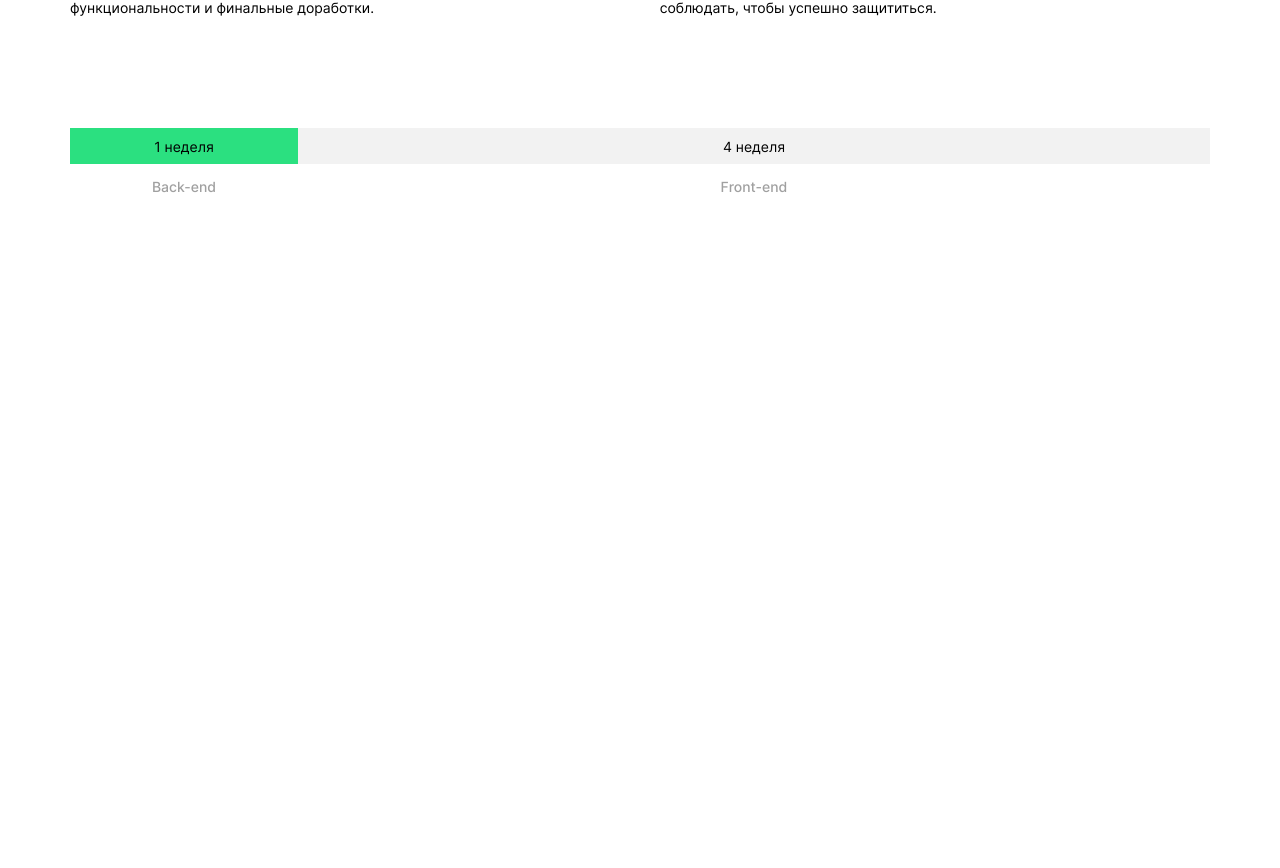
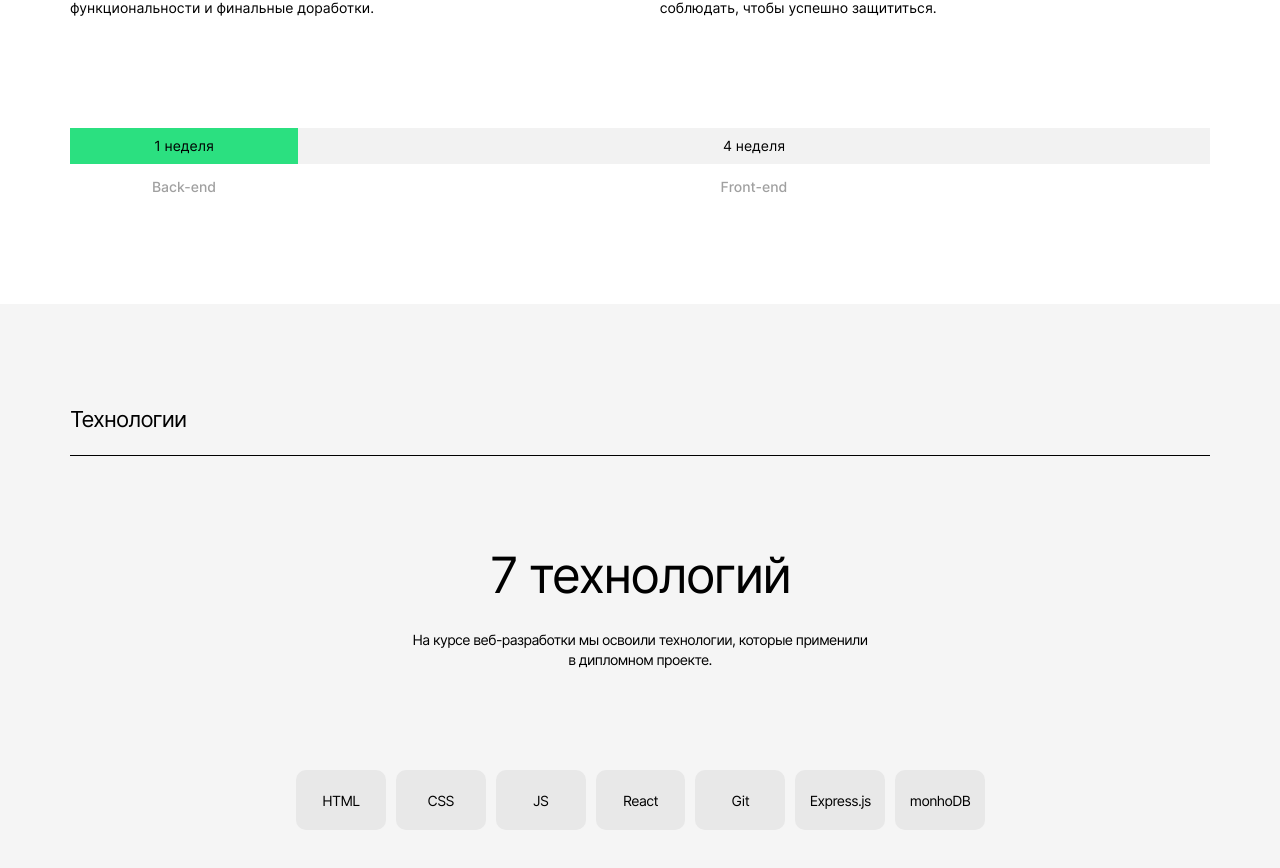
Before and after one commit to artem-from-spb/movies-explorer-frontend, a React (Create React App) app in the folder artem-movie/: page / in a window 1280 px wide. Shown: the part 936-1804 px from the top of the page. Before the commit the page ends 1200 px from the top, so only its background shows below. Built offline with nearby package versions, Linux system fonts and the light colour scheme.

Commit message:
feat: aboutproject comp

```diff
--- a/artem-movie/src/components/AboutProject/AboutProject.css
+++ b/artem-movie/src/components/AboutProject/AboutProject.css
@@ -4,7 +4,6 @@
 }
 
 .about-project__title {
-  font-family: "Inter";
   font-style: normal;
   font-weight: 400;
   font-size: 22px;
@@ -51,12 +50,13 @@
   grid-template-rows: repeat(2, 36px);
   grid-template-columns: 1fr 4fr;
   row-gap: 4px;
+  margin: 0 0 40px 0;
 }
 
 .about-project__weeks {
   background-color: #2be080;
   margin: 0;
-  padding: 0;
+  padding: 0 0 2px 0;
   font-style: normal;
   font-weight: 400;
   font-size: 14px;
--- a/artem-movie/src/components/App/App.js
+++ b/artem-movie/src/components/App/App.js
@@ -1,12 +1,14 @@
 import "./App.css";
 import Header from "../Header/Header";
 import AboutProject from "../AboutProject/AboutProject";
+import Techs from "../Techs/Techs";
 
 function App() {
   return (
     <div>
       <Header />
       <AboutProject />
+      <Techs />
     </div>
   );
 }
--- a/artem-movie/src/components/Techs/Techs.css
+++ b/artem-movie/src/components/Techs/Techs.css
@@ -0,0 +1,64 @@
+.techs {
+  background-color: #f5f5f5;
+  padding: 0 70px 60px 70px;
+}
+
+.techs__title {
+  font-style: normal;
+  font-weight: 400;
+  font-size: 22px;
+  line-height: 27px;
+  letter-spacing: -0.04em;
+  padding-top: 102px;
+  margin: 0 0 90px 0;
+  height: 49px;
+  border-bottom: #000 1px solid;
+}
+
+.techs__stack-title {
+  font-style: normal;
+  font-weight: 400;
+  font-size: 50px;
+  line-height: 58px;
+  text-align: center;
+  letter-spacing: -0.04em;
+  margin: 0 0 26px 0;
+}
+
+.techs__stack-about {
+  font-style: normal;
+  font-weight: 400;
+  font-size: 14px;
+  line-height: 20px;
+  text-align: center;
+  letter-spacing: -0.04em;
+  max-width: 460px;
+  margin: 0 auto 100px auto;
+}
+
+.techs__stack-list {
+  display: flex;
+  flex-direction: row;
+  margin: auto;
+  max-width: 710px;
+}
+
+.techs__stack-element {
+  width: 90px;
+  height: 60px;
+  background-color: #e8e8e8;
+  border-radius: 10px;
+  margin-right: 10px;
+  display: flex;
+  justify-content: center;
+  align-items: center;
+  font-style: normal;
+  font-weight: 400;
+  font-size: 14px;
+  line-height: 17px;
+  letter-spacing: -0.04em;
+}
+
+.techs__stack-element:nth-child(1) {
+  margin-left: 11px;
+}
--- a/artem-movie/src/components/Techs/Techs.js
+++ b/artem-movie/src/components/Techs/Techs.js
@@ -3,7 +3,7 @@ import React from "react";
 function Techs() {
   return (
     <div className="techs">
-      <h2 className="techs__title">О проекте</h2>
+      <h2 className="techs__title">Технологии</h2>
       <h3 className="techs__stack-title">7 технологий</h3>
       <p className="techs__stack-about">
         На курсе веб-разработки мы освоили технологии, которые применили в
--- a/artem-movie/src/index.css
+++ b/artem-movie/src/index.css
@@ -6,3 +6,5 @@
 @import url(./components/Header/Header.css);
 
 @import url(./components/AboutProject/AboutProject.css);
+
+@import url(./components/Techs/Techs.css);
```
